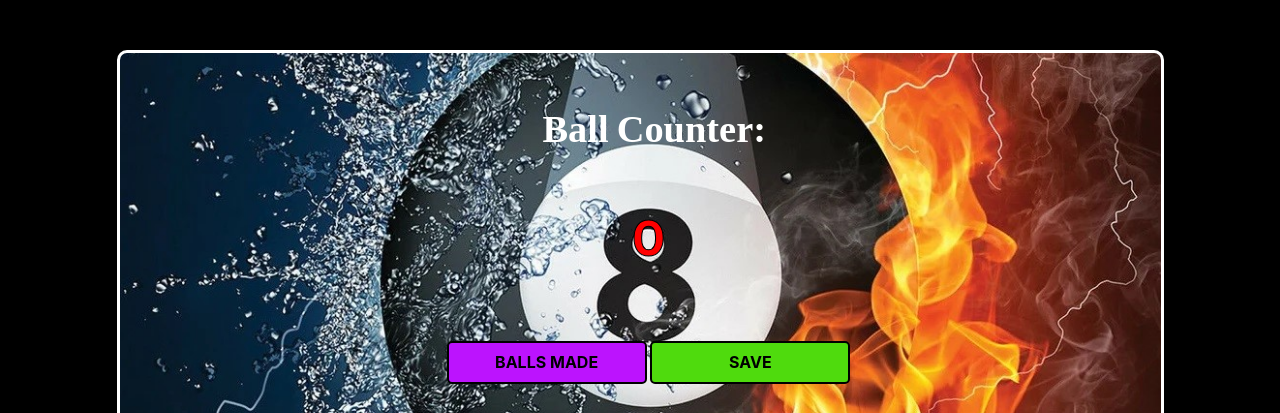
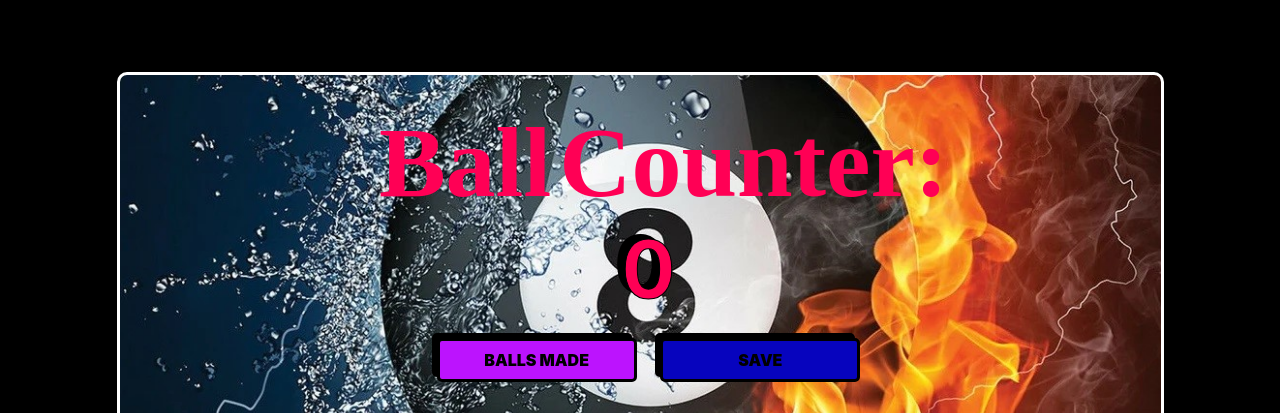
Before and after one commit to RobertDavis1408/ball-counter, a plain HTML site: page index.html in a window 1280 px wide. Shown: the part 115-528 px from the top of the page. Drawn offline with nearby package versions, Linux system fonts and the light colour scheme; a web font is replaced by a local one.

Commit message:
final rev 2

```diff
--- a/index.css
+++ b/index.css
@@ -18,14 +18,14 @@ body {
     margin:  auto;
     border: 3px solid white;
     border-radius: 10px;
-    color: white;
+    color: rgb(255, 0, 85);
     background-position: center center;
     height: 400px;
     display: flex;
     justify-content: space-between;
     flex-direction: column;
     align-items: center;
-    padding: 40px 0px 25px 17px;
+    padding: 10px 0px 10px 17px;
 
 
 }
@@ -33,10 +33,14 @@ body {
     display: inline;
 }
 #count-el{
-    color: red;
+    text-shadow: -8px -5px black;
+    color: rgb(255, 0, 85);
+    font-size: 80px;
      -webkit-text-stroke: 1px black;
 }
 #save-el{
+    text-shadow: -5px -3px black;
+    font-size: 30px;
      -webkit-text-stroke: 1px black;
 }
 
@@ -52,7 +56,7 @@ h1 {
 }
 
 span {
-    font-size: larger;
+    font-size: 100px;
 	animation: depth 1s ease-in-out alternate infinite;
 	position: relative;
 	display: inline-block;
@@ -83,7 +87,7 @@ h2 {
 }
 
 button {
-    border: solid 2px black;
+    border: solid 3px black;
     padding-top: 10px;
     padding-bottom: 10px;
     color: black;
@@ -91,12 +95,17 @@ button {
     width: 200px;
     margin-bottom: 5px;
     border-radius: 5px;
+    box-shadow: -5px -5px black;
 }
 
 #increment-btn {
+    font-weight: bolder;
+    margin-right: 10px;;
     background:  #BC13FE;
 }
 
 #save-btn {
-    background: rgb(79, 219, 13);
+    font-weight: bolder;
+    margin-left: 10px;
+    background: rgb(7, 4, 190);
 }
```
